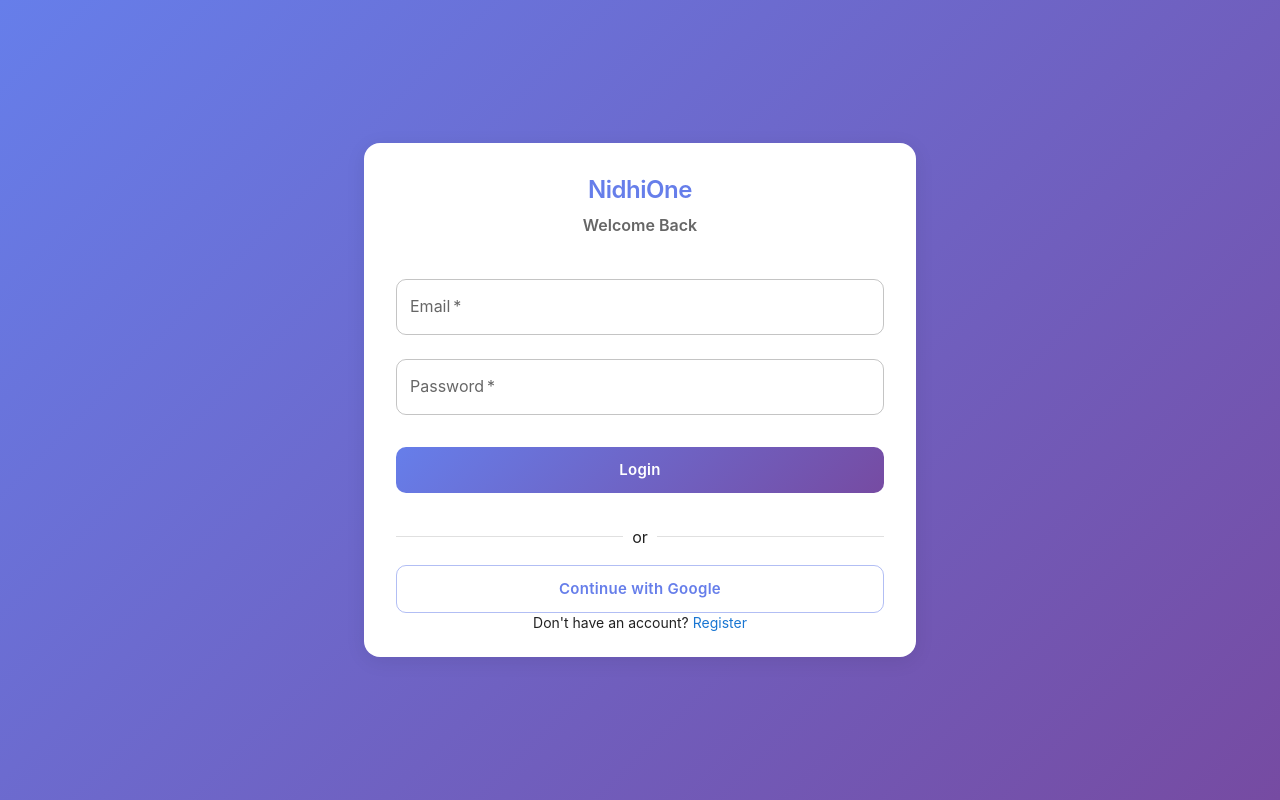
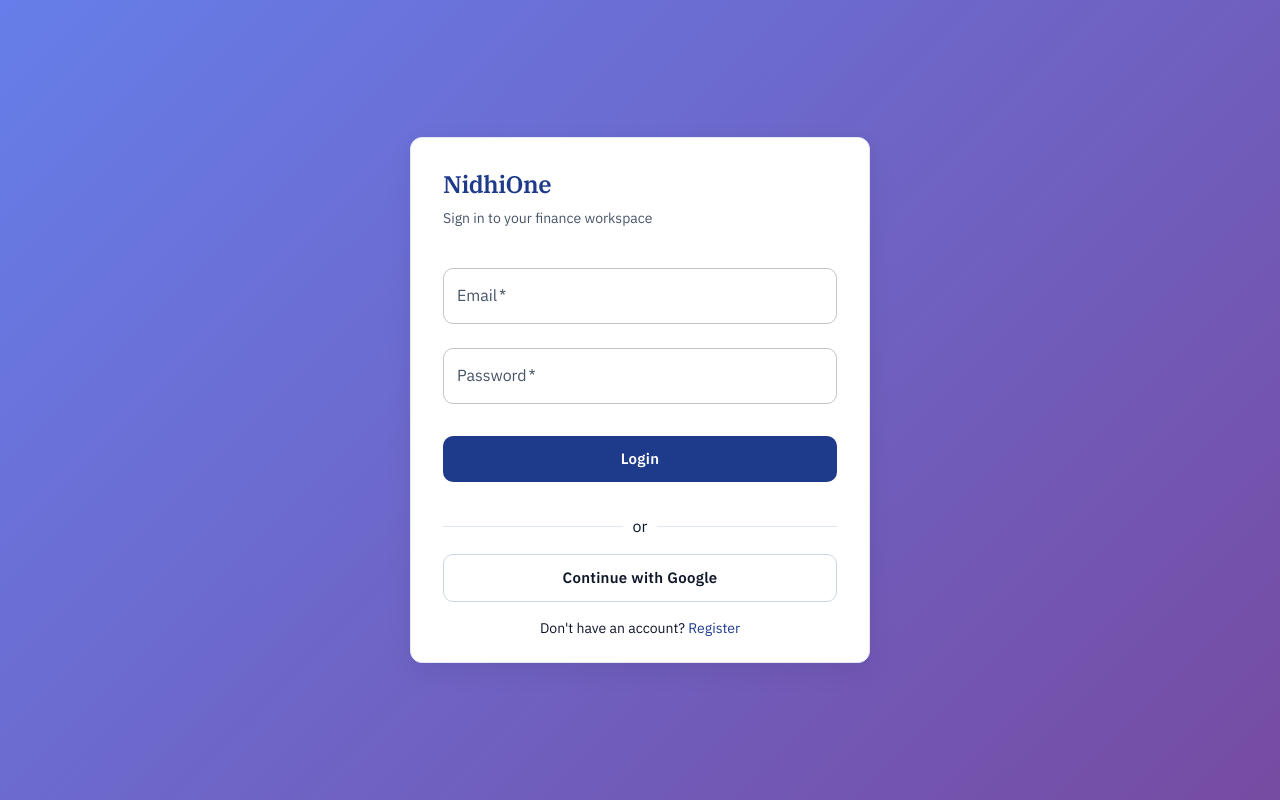
Before and after one commit to Ag9991323/nidhione, a React (Vite) app in the folder frontend/: page /login in a window 1280 px wide. Built offline with nearby package versions, Linux system fonts and the light colour scheme; no server answers.

Commit message:
ui cleanup

```diff
--- a/frontend/package.json
+++ b/frontend/package.json
@@ -10,6 +10,8 @@
     "lint": "eslint . --ext ts,tsx --report-unused-disable-directives --max-warnings 0"
   },
   "dependencies": {
+    "@fontsource/ibm-plex-sans": "^5.0.19",
+    "@fontsource/ibm-plex-serif": "^5.0.19",
     "@emotion/react": "^11.11.3",
     "@emotion/styled": "^11.11.0",
     "@mui/icons-material": "^5.15.4",
--- a/frontend/src/features/auth/Login.tsx
+++ b/frontend/src/features/auth/Login.tsx
@@ -65,13 +65,23 @@
   };
 
   return (
-    <Card>
-      <CardContent sx={{ p: 4 }}>
-        <Typography variant="h4" component="h1" gutterBottom align="center" color="primary">
+    <Box
+      sx={{
+        minHeight: '100vh',
+        display: 'flex',
+        alignItems: 'center',
+        justifyContent: 'center',
+        px: 2,
+        py: 6,
+      }}
+    >
+      <Card sx={{ width: '100%', maxWidth: 460 }}>
+        <CardContent sx={{ p: { xs: 3, md: 4 } }}>
+          <Typography variant="h4" component="h1" gutterBottom color="primary">
             NidhiOne
           </Typography>
-        <Typography variant="h6" gutterBottom align="center" color="textSecondary">
-          Welcome Back
+          <Typography variant="body2" color="text.secondary">
+            Sign in to your finance workspace
           </Typography>
 
           <Box component="form" onSubmit={handleSubmit} sx={{ mt: 3 }}>
@@ -116,23 +126,19 @@
 
             <Divider sx={{ my: 2 }}>or</Divider>
 
-          <Button
-            fullWidth
-            variant="outlined"
-            size="large"
-            onClick={handleGoogleLogin}
-          >
+            <Button fullWidth variant="outlined" size="large" onClick={handleGoogleLogin}>
               Continue with Google
             </Button>
 
-          <Typography variant="body2" align="center">
+            <Typography variant="body2" align="center" sx={{ mt: 2 }}>
               Don't have an account?{' '}
-            <Link to="/register" style={{ color: '#1976d2', textDecoration: 'none' }}>
+              <Link to="/register" style={{ color: '#1e3a8a', textDecoration: 'none' }}>
                 Register
               </Link>
             </Typography>
           </Box>
         </CardContent>
       </Card>
+    </Box>
   );
 }
--- a/frontend/src/features/stocks/stocksAPI.ts
+++ b/frontend/src/features/stocks/stocksAPI.ts
@@ -43,6 +43,7 @@
   name: string;
   exchange: string;
   type: string;
+  price?: number | null;
 }
 
 export const stocksAPI = createApi({
--- a/frontend/src/layouts/MainLayout.tsx
+++ b/frontend/src/layouts/MainLayout.tsx
@@ -70,10 +70,10 @@
     navigate('/login');
   };
 
-  const drawer = (
+const drawer = (
     <Box sx={{
       height: '100%',
-      background: 'linear-gradient(180deg, #667eea 0%, #764ba2 100%)',
+      backgroundColor: '#0f172a',
       pt: 3,
       pb: 2,
     }}>
@@ -106,7 +106,7 @@
               sx={{
                 color: 'white',
                 fontWeight: 700,
-                letterSpacing: 0.3,
+                letterSpacing: 0.2,
               }}
             >
               {user?.name}
@@ -138,21 +138,19 @@
                 borderRadius: 2,
                 py: 1.5,
                 px: 2,
-                transition: 'all 0.3s cubic-bezier(0.4, 0, 0.2, 1)',
+                transition: 'all 0.2s ease',
                 color: location.pathname === item.path
                   ? 'white'
                   : 'rgba(255, 255, 255, 0.8)',
                 '&:hover': {
-                  backgroundColor: 'rgba(255, 255, 255, 0.15)',
-                  transform: 'translateX(4px)',
+                  backgroundColor: 'rgba(255, 255, 255, 0.12)',
                   color: 'white',
                 },
                 '&.Mui-selected': {
-                  backgroundColor: 'rgba(255, 255, 255, 0.2)',
-                  backdropFilter: 'blur(10px)',
-                  boxShadow: '0 4px 12px rgba(0, 0, 0, 0.1)',
+                  backgroundColor: 'rgba(255, 255, 255, 0.16)',
+                  boxShadow: 'inset 0 0 0 1px rgba(255, 255, 255, 0.08)',
                   '&:hover': {
-                    backgroundColor: 'rgba(255, 255, 255, 0.25)',
+                    backgroundColor: 'rgba(255, 255, 255, 0.2)',
                   },
                   '&::before': {
                     content: '""',
@@ -162,7 +160,7 @@
                     transform: 'translateY(-50%)',
                     width: 4,
                     height: '60%',
-                    backgroundColor: 'white',
+                    backgroundColor: '#3b82f6',
                     borderRadius: '0 4px 4px 0',
                   },
                 },
@@ -185,7 +183,7 @@
                 primaryTypographyProps={{
                   fontWeight: location.pathname === item.path ? 700 : 500,
                   fontSize: '0.95rem',
-                  letterSpacing: 0.3,
+                  letterSpacing: 0.2,
                 }}
               />
             </ListItemButton>
@@ -204,8 +202,7 @@
           p: 2,
           borderRadius: 2,
           background: 'rgba(255, 255, 255, 0.1)',
-          backdropFilter: 'blur(10px)',
-          border: '1px solid rgba(255, 255, 255, 0.2)',
+          border: '1px solid rgba(255, 255, 255, 0.15)',
         }}>
           <Typography
             variant="caption"
@@ -242,9 +239,10 @@
         sx={{
           zIndex: (theme) => theme.zIndex.drawer + 1,
           borderRadius: 0,
-          background: 'linear-gradient(135deg, #667eea 0%, #764ba2 100%)',
-          backdropFilter: 'blur(10px)',
-          boxShadow: '0 4px 20px rgba(0, 0, 0, 0.1)',
+          backgroundColor: '#ffffff',
+          color: 'text.primary',
+          borderBottom: '1px solid #e2e8f0',
+          boxShadow: '0 6px 16px rgba(15, 23, 42, 0.05)',
         }}
       >
         <Toolbar>
@@ -260,16 +258,15 @@
           <Typography variant="h6" noWrap component="div" color="inherit" fontWeight="bold" sx={{
             mr: 3,
             fontSize: '1.3rem',
-            letterSpacing: 0.5,
-            textShadow: '0 2px 8px rgba(0, 0, 0, 0.2)',
+            letterSpacing: 0.3,
           }}>
-            💰 NidhiOne
+            NidhiOne
           </Typography>
           <Typography variant="h6" noWrap component="div" sx={{
             flexGrow: 1,
-            fontSize: '0.95rem',
+            fontSize: '0.9rem',
             fontWeight: 500,
-            opacity: 0.95,
+            color: 'text.secondary',
           }}>
             Wealth Management
           </Typography>
@@ -277,18 +274,13 @@
             onClick={handleMenuClick}
             sx={{
               p: 0.5,
-              transition: 'transform 0.2s ease',
-              '&:hover': {
-                transform: 'scale(1.05)',
-              },
+              border: '1px solid #e2e8f0',
             }}
           >
             <Avatar sx={{
-              bgcolor: 'rgba(255, 255, 255, 0.25)',
+              bgcolor: '#1e3a8a',
               color: 'white',
-              border: '2px solid rgba(255, 255, 255, 0.4)',
               fontWeight: 700,
-              boxShadow: '0 4px 12px rgba(0, 0, 0, 0.15)',
             }}>
               {user?.name?.charAt(0).toUpperCase() || 'U'}
             </Avatar>
@@ -302,7 +294,8 @@
               sx: {
                 mt: 1.5,
                 borderRadius: 2,
-                boxShadow: '0 8px 24px rgba(0,0,0,0.12)',
+                border: '1px solid #e2e8f0',
+                boxShadow: '0 12px 24px rgba(15, 23, 42, 0.08)',
                 minWidth: 200,
               },
             }}
@@ -313,7 +306,7 @@
                 <Typography variant="body2" fontWeight="600">
                   {user?.name}
                 </Typography>
-                <Typography variant="caption" color="textSecondary">
+                <Typography variant="caption" color="text.secondary">
                   {user?.email}
                 </Typography>
               </Box>
@@ -353,7 +346,8 @@
                 height: 'calc(100% - 64px)',
                 borderRadius: 0,
                 border: 'none',
-                boxShadow: '4px 0 20px rgba(0, 0, 0, 0.1)',
+                boxShadow: '4px 0 16px rgba(15, 23, 42, 0.12)',
+                backgroundColor: '#0f172a',
               },
             }}
           >
@@ -371,7 +365,8 @@
                 position: 'fixed',
                 borderRadius: 0,
                 border: 'none',
-                boxShadow: '4px 0 20px rgba(0, 0, 0, 0.08)',
+                boxShadow: '4px 0 16px rgba(15, 23, 42, 0.1)',
+                backgroundColor: '#0f172a',
               },
             }}
             open
--- a/frontend/src/main.tsx
+++ b/frontend/src/main.tsx
@@ -3,6 +3,12 @@
 import { Provider } from 'react-redux';
 import { ThemeProvider } from '@mui/material/styles';
 import CssBaseline from '@mui/material/CssBaseline';
+import '@fontsource/ibm-plex-sans/400.css';
+import '@fontsource/ibm-plex-sans/500.css';
+import '@fontsource/ibm-plex-sans/600.css';
+import '@fontsource/ibm-plex-sans/700.css';
+import '@fontsource/ibm-plex-serif/500.css';
+import '@fontsource/ibm-plex-serif/600.css';
 import { store } from './app/store';
 import { theme } from './theme/theme';
 import AppRoutes from './routes/AppRoutes';
--- a/frontend/src/theme/theme.ts
+++ b/frontend/src/theme/theme.ts
@@ -4,58 +4,67 @@
   palette: {
     mode: 'light',
     primary: {
-      main: '#667eea',
-      light: '#7c94f5',
-      dark: '#5568d3',
+      main: '#1e3a8a',
+      light: '#3b5ccc',
+      dark: '#162a63',
     },
     secondary: {
-      main: '#764ba2',
-      light: '#9063b8',
-      dark: '#5e3c82',
+      main: '#0f766e',
+      light: '#14b8a6',
+      dark: '#0b4f4a',
     },
     success: {
-      main: '#11998e',
-      light: '#38ef7d',
-      dark: '#0d7a72',
+      main: '#15803d',
+      light: '#22c55e',
+      dark: '#0f5f2c',
     },
     error: {
-      main: '#ee0979',
-      light: '#ff6a00',
-      dark: '#c00764',
+      main: '#b42318',
+      light: '#f04438',
+      dark: '#7a271a',
     },
     warning: {
-      main: '#feca57',
-      light: '#ffd700',
-      dark: '#f5b041',
+      main: '#b54708',
+      light: '#f79009',
+      dark: '#7a2e0e',
     },
     info: {
-      main: '#4facfe',
-      light: '#00f2fe',
-      dark: '#3d8bd4',
+      main: '#2563eb',
+      light: '#60a5fa',
+      dark: '#1e3a8a',
     },
     background: {
-      default: '#f5f7fa',
+      default: '#f5f7fb',
       paper: '#ffffff',
     },
+    text: {
+      primary: '#0f172a',
+      secondary: '#475569',
+    },
+    divider: '#e2e8f0',
   },
   typography: {
-    fontFamily: '"Inter", "Roboto", "Helvetica", "Arial", sans-serif',
+    fontFamily: '"IBM Plex Sans", "Segoe UI", "Helvetica Neue", sans-serif',
     h1: {
+      fontFamily: '"IBM Plex Serif", "Times New Roman", serif',
       fontSize: '2.5rem',
-      fontWeight: 700,
-      letterSpacing: -0.5,
+      fontWeight: 600,
+      letterSpacing: -0.6,
     },
     h2: {
+      fontFamily: '"IBM Plex Serif", "Times New Roman", serif',
       fontSize: '2rem',
-      fontWeight: 700,
-      letterSpacing: -0.5,
+      fontWeight: 600,
+      letterSpacing: -0.6,
     },
     h3: {
+      fontFamily: '"IBM Plex Serif", "Times New Roman", serif',
       fontSize: '1.75rem',
-      fontWeight: 700,
+      fontWeight: 600,
       letterSpacing: -0.5,
     },
     h4: {
+      fontFamily: '"IBM Plex Serif", "Times New Roman", serif',
       fontSize: '1.5rem',
       fontWeight: 600,
       letterSpacing: -0.5,
@@ -74,7 +83,7 @@
     },
   },
   shape: {
-    borderRadius: 12,
+    borderRadius: 10,
   },
   shadows: [
     'none',
@@ -104,6 +113,15 @@
     '0 64px 136px rgba(0,0,0,0.4)',
   ],
   components: {
+    MuiCssBaseline: {
+      styleOverrides: {
+        body: {
+          backgroundImage:
+            'radial-gradient(1200px 600px at 10% -10%, rgba(37, 99, 235, 0.06), transparent 60%), radial-gradient(900px 500px at 95% 0%, rgba(15, 118, 110, 0.05), transparent 60%)',
+          backgroundAttachment: 'fixed',
+        },
+      },
+    },
     MuiButton: {
       styleOverrides: {
         root: {
@@ -112,16 +130,21 @@
           padding: '10px 24px',
           fontWeight: 600,
           boxShadow: 'none',
-          transition: 'all 0.3s cubic-bezier(0.4, 0, 0.2, 1)',
+          transition: 'all 0.2s ease',
+        },
+        contained: {
+          background: '#1e3a8a',
+          color: '#ffffff',
           '&:hover': {
-            boxShadow: '0 4px 12px rgba(0,0,0,0.15)',
-            transform: 'translateY(-2px)',
+            background: '#1a3378',
           },
         },
-        contained: {
-          background: 'linear-gradient(135deg, #667eea 0%, #764ba2 100%)',
+        outlined: {
+          borderColor: '#cbd5e1',
+          color: '#0f172a',
           '&:hover': {
-            background: 'linear-gradient(135deg, #7c94f5 0%, #9063b8 100%)',
+            borderColor: '#94a3b8',
+            backgroundColor: 'rgba(15, 23, 42, 0.03)',
           },
         },
       },
@@ -129,12 +152,9 @@
     MuiCard: {
       styleOverrides: {
         root: {
-          borderRadius: 16,
-          boxShadow: '0 4px 20px rgba(0,0,0,0.08)',
-          transition: 'all 0.3s cubic-bezier(0.4, 0, 0.2, 1)',
-          '&:hover': {
-            boxShadow: '0 8px 30px rgba(0,0,0,0.12)',
-          },
+          borderRadius: 12,
+          border: '1px solid #e2e8f0',
+          boxShadow: '0 8px 24px rgba(15, 23, 42, 0.08)',
         },
       },
     },
@@ -145,13 +165,13 @@
           backgroundImage: 'none',
         },
         elevation1: {
-          boxShadow: '0 2px 8px rgba(0,0,0,0.08)',
+          boxShadow: '0 4px 12px rgba(15, 23, 42, 0.08)',
         },
         elevation2: {
-          boxShadow: '0 4px 16px rgba(0,0,0,0.1)',
+          boxShadow: '0 8px 20px rgba(15, 23, 42, 0.1)',
         },
         elevation3: {
-          boxShadow: '0 8px 24px rgba(0,0,0,0.12)',
+          boxShadow: '0 12px 28px rgba(15, 23, 42, 0.12)',
         },
       },
     },
@@ -168,11 +188,12 @@
         root: {
           '& .MuiOutlinedInput-root': {
             borderRadius: 10,
+            backgroundColor: '#ffffff',
             '&:hover fieldset': {
-              borderColor: '#667eea',
+              borderColor: '#94a3b8',
             },
             '&.Mui-focused fieldset': {
-              borderColor: '#667eea',
+              borderColor: '#1e3a8a',
             },
           },
         },
```
Also changed, not shown: frontend/src/features/auth/Register.tsx (+17 -6 lines), frontend/src/features/stocks/StocksList.tsx (+90 -5 lines), 2 other files (tests, documents, lock files or other folders). Lines whose indentation alone changed are shown as unchanged.
